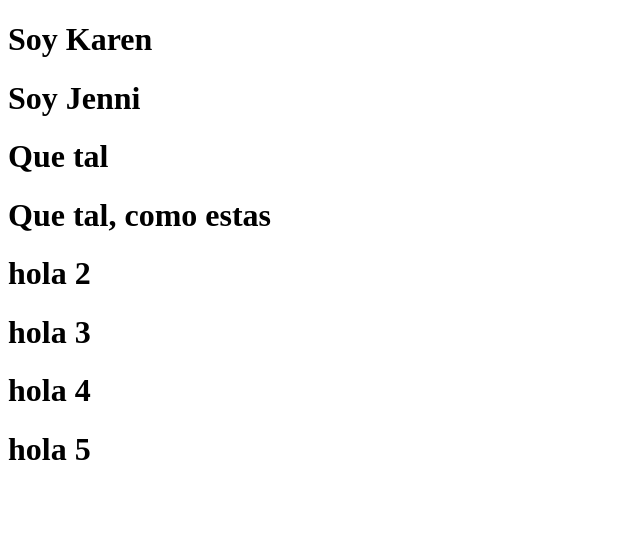
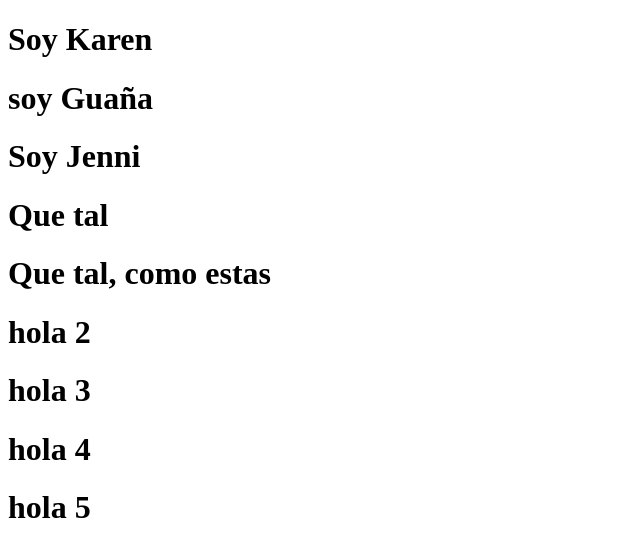
Before and after one commit to Dayana0507/prueba-hola, a plain HTML site: page index.html in a window 1280 px wide. Shown: the whole page, without its empty margins (0-640 px from the left). Drawn offline with Linux system fonts and the light colour scheme.

Commit message:
apellido

```diff
--- a/index.html
+++ b/index.html
@@ -7,6 +7,7 @@
 </head>
 <body>
     <h1>Soy Karen</h1>
+    <h1>soy Guaña</h1>
     <h1>Soy Jenni </h1>
     <h1>Que tal</h1>
     <h1>Que tal, como estas</h1>
```
